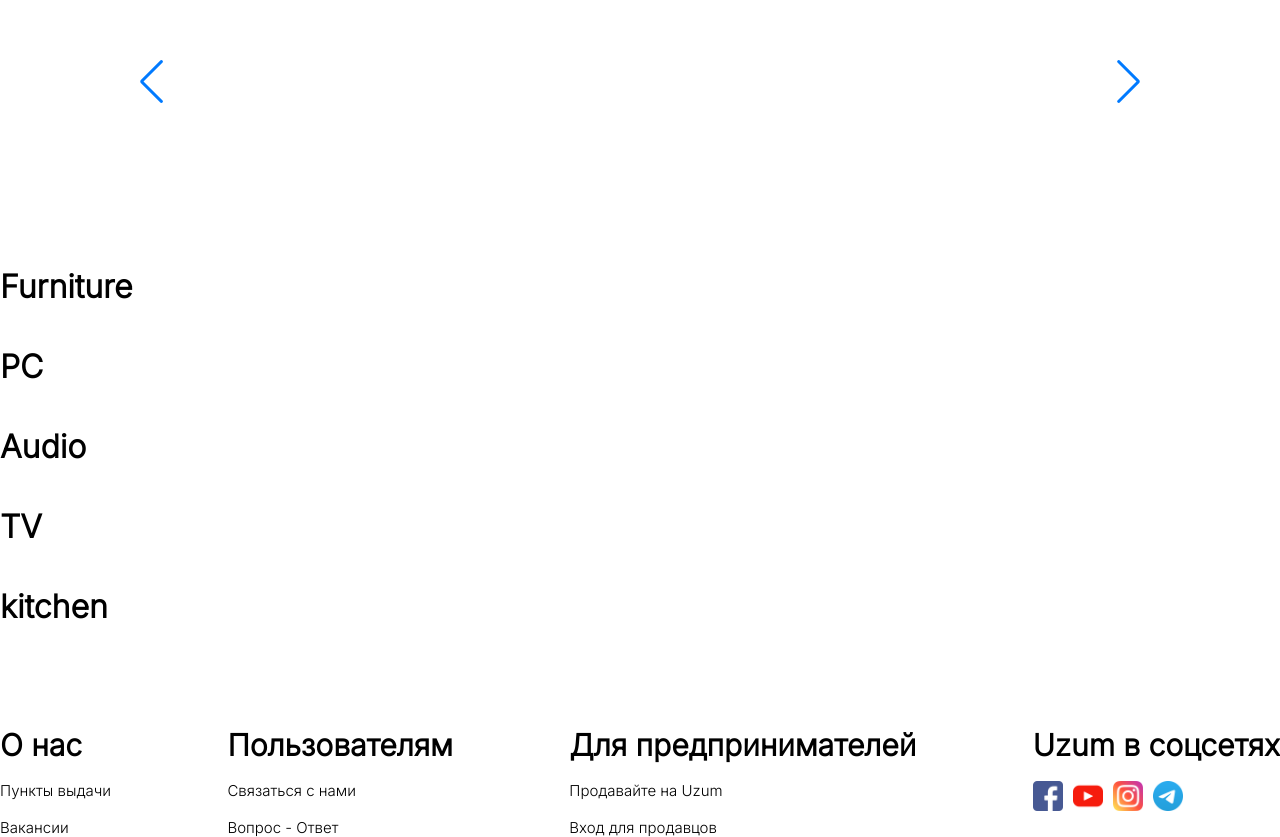
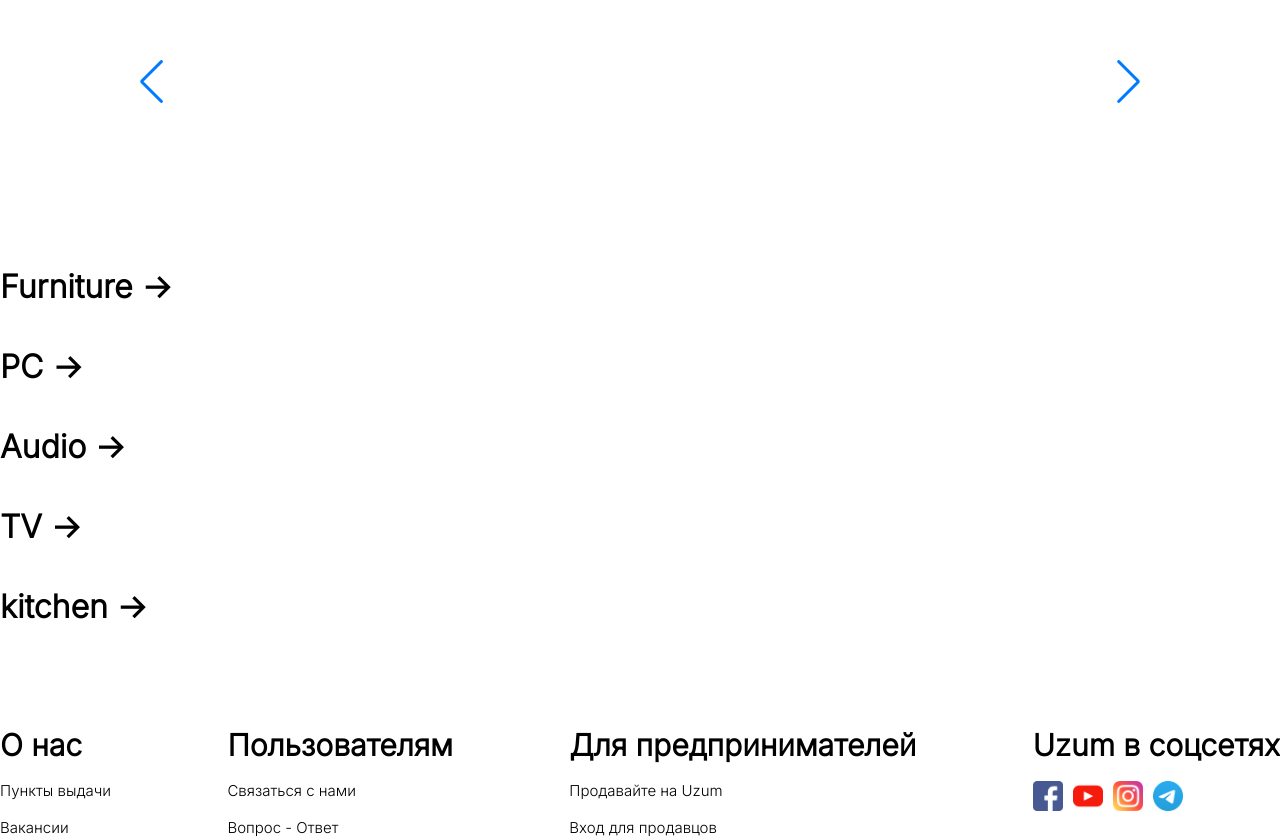
Before and after one commit to Jmukumzoda/uzum, a website built with Vite: page index.html in a window 1280 px wide. Shown: the part 113-950 px from the top of the page. Built offline with nearby package versions, Linux system fonts and the light colour scheme; no server answers; files whose address does not match are found by name.

Commit message:
first commit

```diff
--- a/index.html
+++ b/index.html
@@ -44,26 +44,26 @@
 
     <section>
       <div class="wrap">
-        <h1>Furniture</h1>
+        <h1><a href="/pages/shop/?type=furniture">Furniture -></a></h1>
         <div class="grid_Furniture grid">
 
         </div>
-        <h1>PC</h1>
+        <h1><a href="/pages/shop/?type=PC">PC -></a></h1>
         <div class="grid_PC grid">
 
 
         </div>
-        <h1>Audio</h1>
+        <h1><a href="/pages/shop/?type=audio">Audio -></a></h1>
         <div class="grid_audio grid">
 
 
         </div>
-        <h1>TV</h1>
+        <h1><a href="/pages/shop/?type=TV">TV -></a></h1>
         <div class="grid_TV grid">
 
 
         </div>
-        <h1>kitchen</h1>
+        <h1><a href="/pages/shop/?type=kitchen">kitchen -></a></h1>
         <div class="grid_kitchen grid">
 
 
--- a/style.css
+++ b/style.css
@@ -91,6 +91,10 @@
   height: fit-content;
   position: relative;
   right: 30px;
+}
+
+.wrap h1 a {
+  color: #000;
 }
 
 .search {
```
